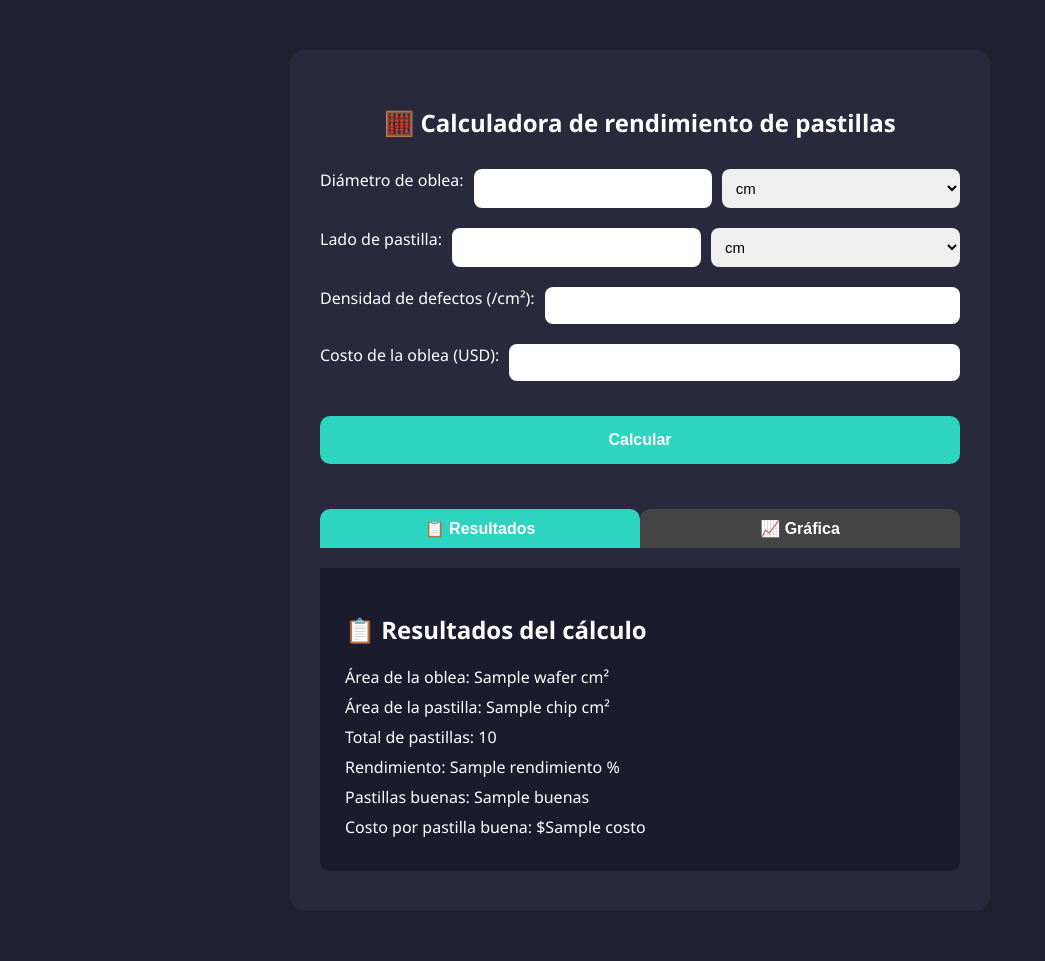
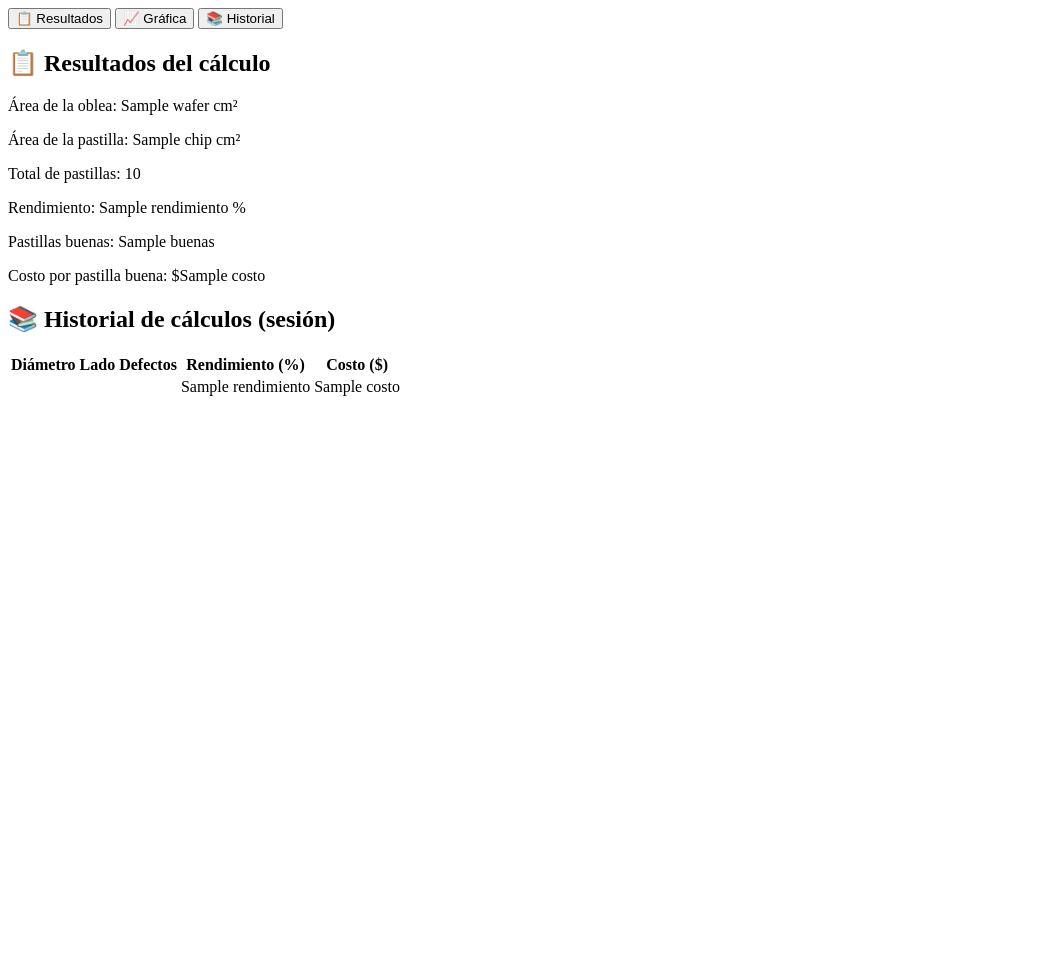
Before and after one commit to RodrigoPP05/calculadora_pastillas, a Flask app: template templates/index.html in a window 1280 px wide. Shown: the whole page, without its empty margins (0-1045 px from the left). After the commit the page ends 396 px from the top, so only its background shows below. Run offline with Flask 3, Linux system fonts and the light colour scheme; the template is opened without the code that fills it: most values are stand-ins (such as "Sample title", 1, 10 or a date in 2020); some libraries are stand-ins or nearby versions.

Commit message:
Update index.html

```diff
--- a/templates/index.html
+++ b/templates/index.html
@@ -1,63 +1,12 @@
-<!DOCTYPE html>
-<html lang="es">
-<head>
-  <meta charset="UTF-8">
-  <title>Calculadora de Pastillas</title>
-  <link rel="stylesheet" href="{{ url_for('static', filename='style.css') }}">
-  <script src="https://cdn.plot.ly/plotly-latest.min.js"></script>
-  <link rel="manifest" href="/static/manifest.json">
-    <link rel="manifest" href="/static/manifest.json">
-    <meta name="theme-color" content="#14d8dc">
-    <link rel="icon" href="/static/icon-192.png">
+<!-- ... Cabezera igual ... -->
 
-    <script>
-    if ('serviceWorker' in navigator) {
-        navigator.serviceWorker.register('/static/service-worker.js')
-        .then(() => console.log("Service Worker registrado"));
-    }
-    </script>
-
-
-</head>
-<body>
-  <div class="container">
-    <h1>Calculadora de rendimiento de pastillas</h1>
-    <form method="POST" class="formulario">
-      <div class="campo">
-        <label>Diámetro de oblea:</label>
-        <input name="diametro" required>
-        <select name="udiam">
-          <option>cm</option><option>pulgadas</option><option>m</option><option>pies</option>
-        </select>
-      </div>
-
-      <div class="campo">
-        <label>Lado de pastilla:</label>
-        <input name="lado" required>
-        <select name="ulado">
-          <option>cm</option><option>pulgadas</option><option>m</option><option>pies</option>
-        </select>
-      </div>
-
-      <div class="campo">
-        <label>Densidad de defectos (/cm²):</label>
-        <input name="densidad" required>
-      </div>
-
-      <div class="campo">
-        <label>Costo de la oblea (USD):</label>
-        <input name="costo" required>
-      </div>
-
-      <button type="submit">Calcular</button>
-    </form>
-
-    {% if resultado %}
 <div class="tabs">
   <button class="tab-btn active" onclick="openTab(event, 'resultados')">📋 Resultados</button>
   <button class="tab-btn" onclick="openTab(event, 'grafica')">📈 Gráfica</button>
+  <button class="tab-btn" onclick="openTab(event, 'historial')">📚 Historial</button>
 </div>
 
+<!-- Resultados -->
 <div id="resultados" class="tab-content active">
   <div class="resultado">
     <h2>📋 Resultados del cálculo</h2>
@@ -70,6 +19,7 @@
   </div>
 </div>
 
+<!-- Gráfica -->
 <div id="grafica" class="tab-content">
   <div id="plotly-graph"></div>
   <script>
@@ -83,7 +33,6 @@
       marker: { color: 'lime' },
       line: { color: 'lime' }
     };
-
     const trace2 = {
       x: data.lados,
       y: data.costos,
@@ -93,7 +42,6 @@
       marker: { color: 'deepskyblue' },
       line: { color: 'deepskyblue' }
     };
-
     const layout = {
       title: 'Rendimiento y Costo vs Lado',
       margin: { l: 60, r: 80, t: 60, b: 60 },
@@ -108,7 +56,6 @@
         title: 'Rendimiento (%)',
         side: 'right',
         position: 0.95,
-                overlaying: null,       // No superpone, será el eje primario
         showgrid: true,
         tickfont: { color: 'green' },
         titlefont: { color: 'green' }
@@ -116,43 +63,91 @@
       yaxis2: {
         title: 'Costo ($)',
         overlaying: 'y',
-                side: 'lefth',
+        side: 'left',
         showgrid: false,
         tickfont: { color: 'deepskyblue' },
         titlefont: { color: 'deepskyblue' }
       },
       legend: { x: 0.1, y: 1.15, orientation: 'h' }
     };
-
     Plotly.newPlot('plotly-graph', [trace1, trace2], layout);
   </script>
 </div>
-    {% endif %}
+
+<!-- Historial -->
+<div id="historial" class="tab-content">
+  <h2>📚 Historial de cálculos (sesión)</h2>
+  <table id="tabla-historial">
+    <thead>
+      <tr>
+        <th>Diámetro</th>
+        <th>Lado</th>
+        <th>Defectos</th>
+        <th>Rendimiento (%)</th>
+        <th>Costo ($)</th>
+      </tr>
+    </thead>
+    <tbody></tbody>
+  </table>
 </div>
 
+<!-- Al final del <body> -->
 <script>
   function openTab(evt, tabName) {
     const tabcontents = document.getElementsByClassName("tab-content");
     const tabbuttons = document.getElementsByClassName("tab-btn");
-
     for (let i = 0; i < tabcontents.length; i++) {
       tabcontents[i].style.display = "none";
       tabcontents[i].classList.remove("active");
     }
-
     for (let i = 0; i < tabbuttons.length; i++) {
       tabbuttons[i].classList.remove("active");
     }
-
     document.getElementById(tabName).style.display = "block";
     document.getElementById(tabName).classList.add("active");
     evt.currentTarget.classList.add("active");
   }
 
+  function guardarEnHistorial(d, l, dens, rend, cost) {
+    const nuevo = { d, l, dens, rend, cost };
+    const historial = JSON.parse(sessionStorage.getItem('historial')) || [];
+    historial.push(nuevo);
+    sessionStorage.setItem('historial', JSON.stringify(historial));
+    mostrarHistorial();
+  }
+
+  function mostrarHistorial() {
+    const historial = JSON.parse(sessionStorage.getItem('historial')) || [];
+    const tbody = document.querySelector("#tabla-historial tbody");
+    tbody.innerHTML = "";
+    historial.forEach(item => {
+      const fila = `<tr>
+        <td>${item.d}</td>
+        <td>${item.l}</td>
+        <td>${item.dens}</td>
+        <td>${item.rend}</td>
+        <td>${item.cost}</td>
+      </tr>`;
+      tbody.innerHTML += fila;
+    });
+  }
+
   window.onload = function () {
     const activeTab = document.querySelector('.tab-content.active');
     if (activeTab) activeTab.style.display = "block";
+    mostrarHistorial();
   };
 </script>
-</body>
-</html>
+
+<!-- Inyectar datos cuando hay resultado -->
+{% if resultado %}
+<script>
+  guardarEnHistorial(
+    "{{ request.form['diametro'] }}",
+    "{{ request.form['lado'] }}",
+    "{{ request.form['densidad'] }}",
+    "{{ resultado.rendimiento }}",
+    "{{ resultado.costo }}"
+  );
+</script>
+{% endif %}
```
Lines whose indentation alone changed are shown as unchanged.
